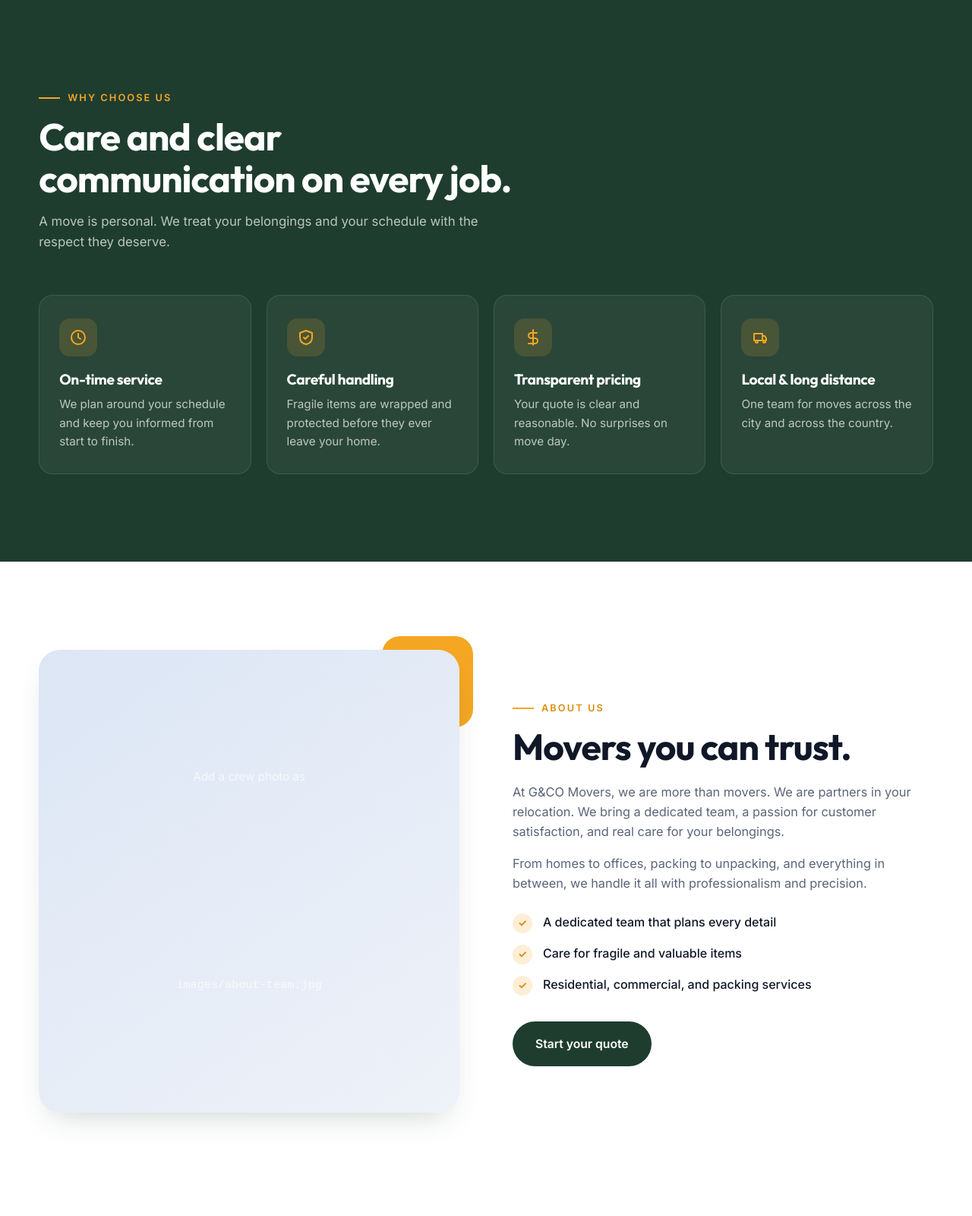
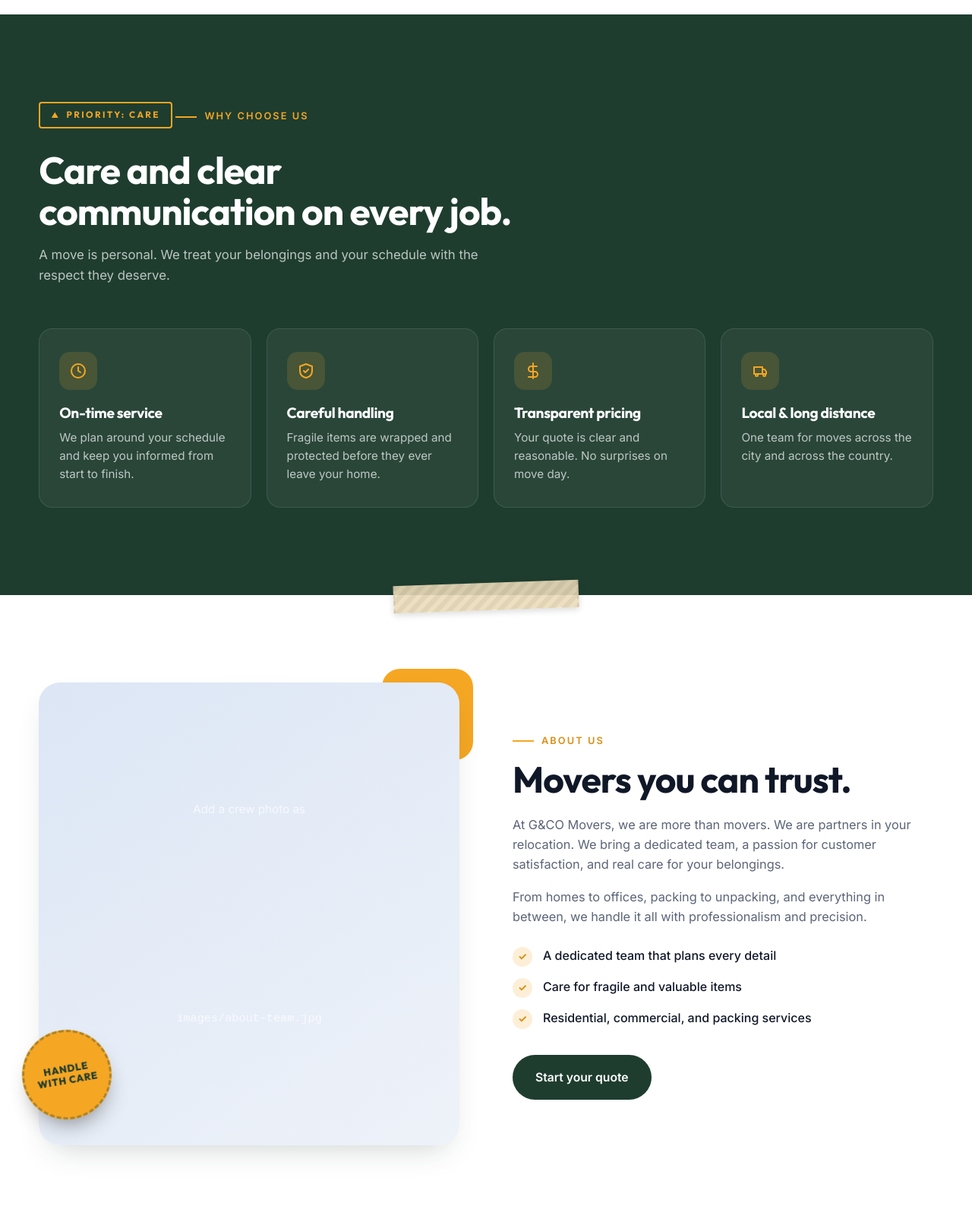
Before and after one commit to jacob584/gco-movers-website, a plain HTML site: page index.html in a window 1280 px wide. Shown: the part 2640-4240 px from the top of the page at 76% size. Drawn offline with Linux system fonts and the light colour scheme.

Commit message:
Add box-themed decorations: tape, sticker badge, stencil labels
Co-Authored-By: Claude Haiku 5.5 <noreply@anthropic.com>
Claude-Session: https://claude.ai/code/session_01WHkm4gyM2QsUdjoEJfSojR

```diff
--- a/index.html
+++ b/index.html
@@ -279,6 +279,11 @@
   @media (max-width:880px){.box-stack{display:none}}
   @media (max-width:640px){.label-card{padding:9px 12px}.label-card b{font-size:1.02rem}}
 
+  /* Round "sticker" badge on the About photo */
+  .sticker{position:absolute;left:-22px;bottom:34px;width:118px;height:118px;border-radius:50%;background:var(--amber);color:var(--navy);display:grid;place-items:center;text-align:center;font-family:var(--display);font-weight:800;font-size:.82rem;text-transform:uppercase;letter-spacing:.06em;line-height:1.15;transform:rotate(-10deg);box-shadow:0 16px 30px -12px rgba(0,0,0,.45);border:3px dashed rgba(30,61,47,.35);z-index:2;animation:bob 6s ease-in-out infinite}
+  .why .stencil{color:var(--amber)}
+  @media (max-width:640px){.sticker{width:92px;height:92px;font-size:.66rem;left:-6px}}
+
   /* Responsive */
   @media (max-width:1024px){
     .service-grid{grid-template-columns:repeat(2,1fr)}
@@ -446,6 +451,7 @@
 <section id="process">
   <div class="container">
     <div class="section-head reveal">
+      <span class="stencil">Step by step</span>
       <span class="eyebrow">How It Works</span>
       <h2>Simple from the first call to the final delivery.</h2>
       <p>Moving with us is efficient and hassle-free. Here is what to expect at each step.</p>
@@ -479,6 +485,7 @@
 <section class="why">
   <div class="container">
     <div class="section-head reveal">
+      <span class="stencil">Priority: care</span>
       <span class="eyebrow">Why Choose Us</span>
       <h2>Care and clear communication on every job.</h2>
       <p>A move is personal. We treat your belongings and your schedule with the respect they deserve.</p>
@@ -509,10 +516,11 @@
 </section>
 
 <!-- ============ ABOUT ============ -->
-<section id="about">
+<section id="about" class="tape-top">
   <div class="container about-grid">
     <div class="about-media reveal">
       <div class="accent"></div>
+      <div class="sticker" aria-hidden="true">Handle<br>with care</div>
       <div class="frame" id="aboutFrame">
         <img src="images/about-team.jpg" alt="G&amp;CO Movers crew with moving boxes" onerror="this.closest('.frame').classList.add('img-missing')">
         <div class="img-fallback">Add a crew photo as<br><code>images/about-team.jpg</code></div>
@@ -657,6 +665,7 @@
 <section id="areas" style="background:var(--white)">
   <div class="container">
     <div class="section-head reveal">
+      <span class="stencil">Destination</span>
       <span class="eyebrow">Where We Work</span>
       <h2>Serving Baltimore, Arlington, and Greenbelt.</h2>
       <p>Local moves in these areas, plus long-distance relocations across the country.</p>
```
